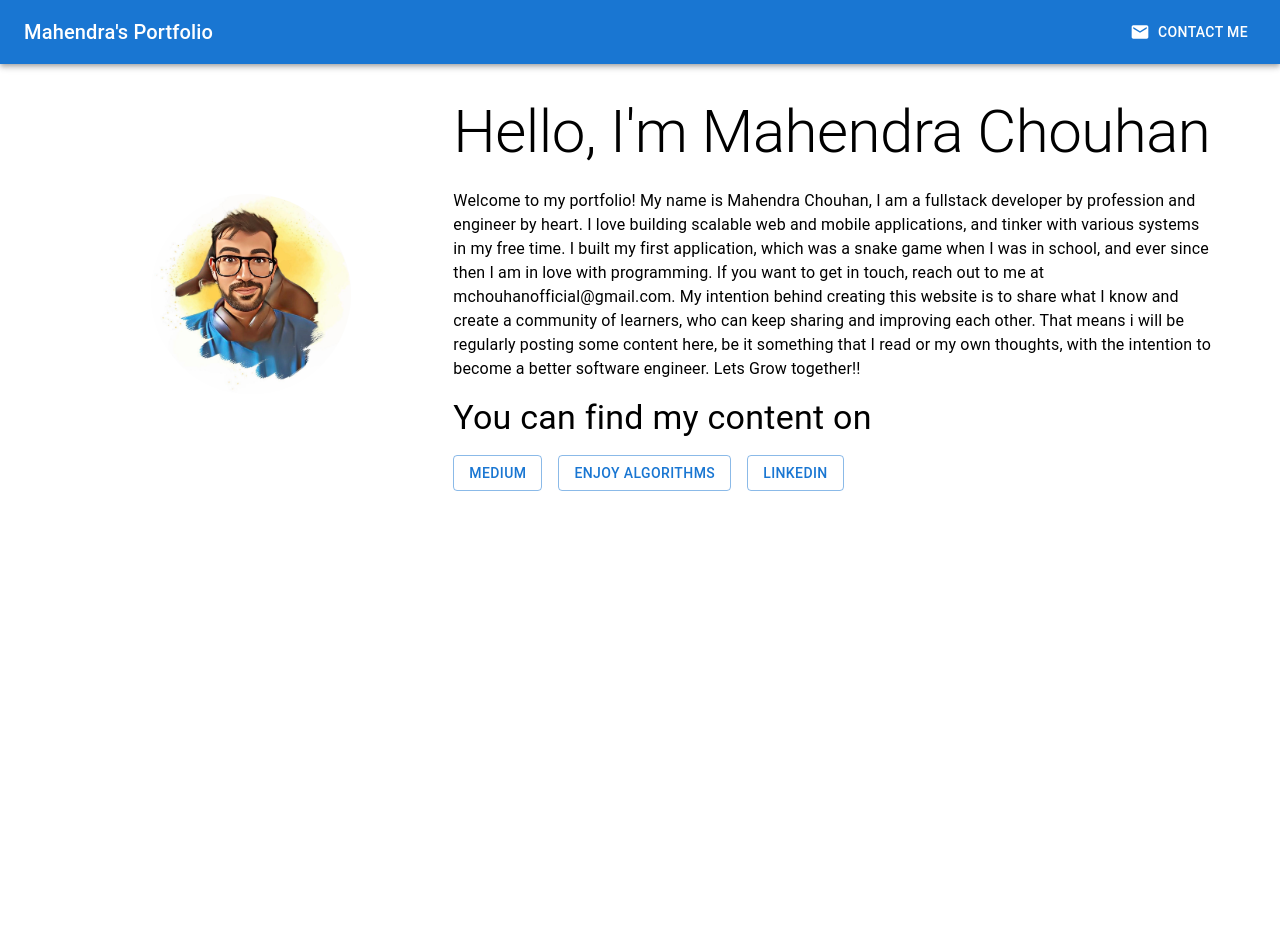
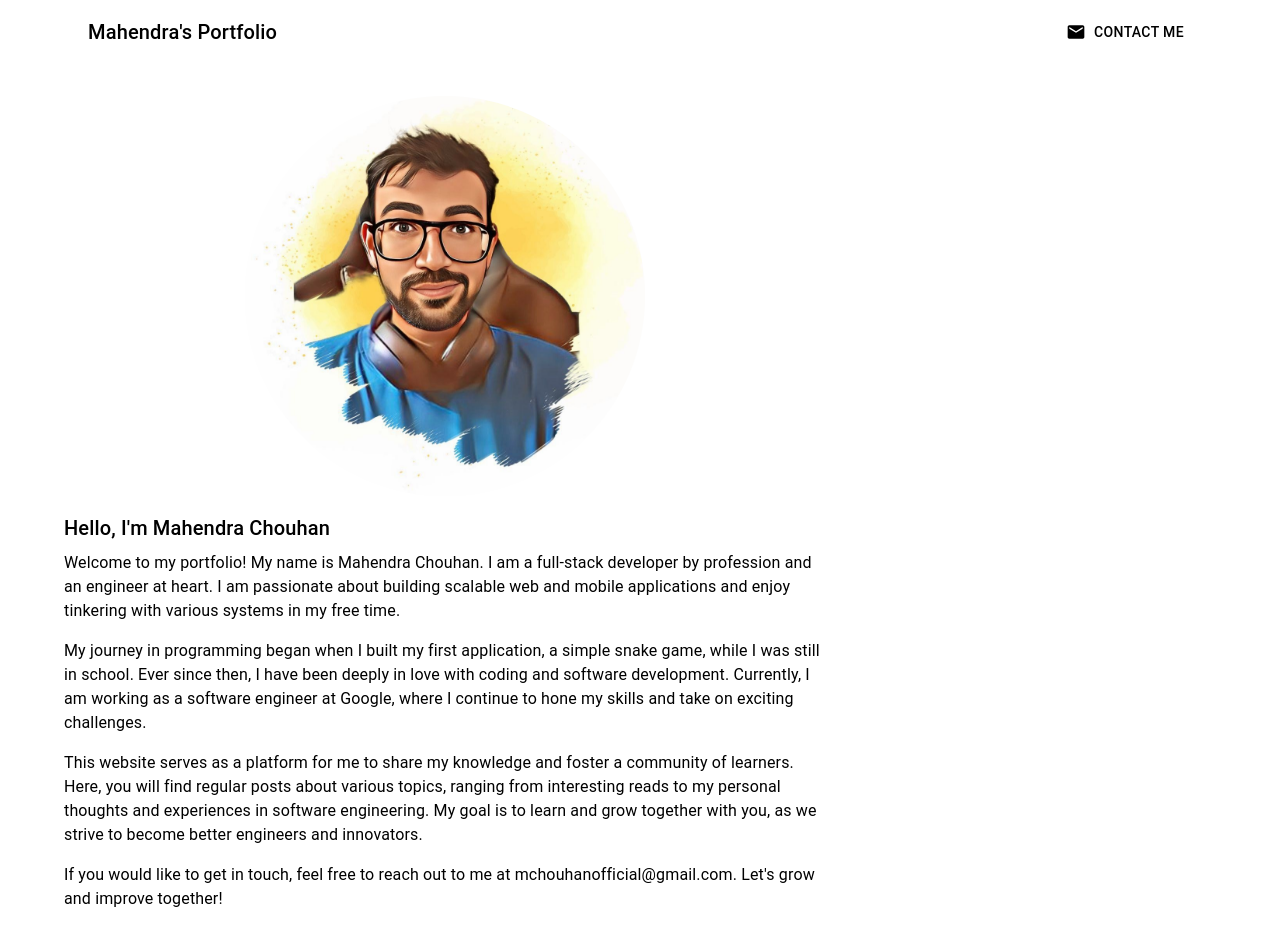
Before and after one commit to m-chouhan/my-portfolio-public, a React (Create React App) app: page / in a window 1280 px wide. Shown: the top 925 px of the page. Before the commit the page ends 800 px from the top, so only its background shows below. Built offline with nearby package versions, Linux system fonts and the light colour scheme.

Commit message:
Updated About me section, and added contact links.

```diff
--- a/src/App.js
+++ b/src/App.js
@@ -1,11 +1,11 @@
 import React from 'react';
 import { AppBar, Toolbar, Typography, Button, Container, Box, Grid, Avatar, Link, Stack } from '@mui/material';
-import { Email } from '@mui/icons-material';
+import { Email, LinkedIn, RssFeed } from '@mui/icons-material';
 
 function App() {
   return (
     <div>
-      <AppBar position="static">
+      <Container>
         <Toolbar>
           <Typography variant="h6" component="div" sx={{ flexGrow: 1 }}>
             Mahendra's Portfolio
@@ -18,38 +18,42 @@ function App() {
             Contact Me
           </Button>
         </Toolbar>
-      </AppBar>
-      <Container>
+
         <Box sx={{ my: 4 }}>
           <Grid container spacing={2} alignItems="center">
-            <Grid item xs={12} md={4}>
+            <Grid item xs={8} md={8}>
               <Avatar
                 alt="Mahendra Chouhan"
                 src="/logo.jpg"
-                sx={{ width: 200, height: 200, mx: 'auto' }}
+                sx={{ width: 400, height: 400, mx: 'auto' }}
               />
             </Grid>
             <Grid item xs={12} md={8}>
-              <Typography variant="h2" component="h2" gutterBottom>
+              <Typography variant="h6" component="h1" gutterBottom>
                 Hello, I'm Mahendra Chouhan
               </Typography>
-              <Typography variant="body1" paragraph gutterBottom>
-                Welcome to my portfolio! My name is Mahendra Chouhan, I am a fullstack developer by profession and engineer by heart.
-                I love building scalable web and mobile applications, and tinker with various systems in my free time.
-                I built my first application, which was a snake game when I was in school, and ever since then I am in love with programming.
-                If you want to get in touch, reach out to me at mchouhanofficial@gmail.com.
-
-                My intention behind creating this website is to share what I know and create a community of learners, who can keep sharing and improving each other.
-                That means i will be regularly posting some content here, be it something that I read or my own thoughts, with the intention to become a better software engineer.
-                Lets Grow together!!
+              <Typography variant="body1" paragraph>
+                Welcome to my portfolio! My name is Mahendra Chouhan. I am a full-stack developer by profession and an engineer at heart. I am passionate about building scalable web and mobile applications and enjoy tinkering with various systems in my free time.
               </Typography>
-              <Typography variant="h4" component="h4" paragraph>
-                You can find my content on
+              <Typography variant="body1" paragraph>
+                My journey in programming began when I built my first application, a simple snake game, while I was still in school. Ever since then, I have been deeply in love with coding and software development. Currently, I am working as a software engineer at Google, where I continue to hone my skills and take on exciting challenges.
+              </Typography>
+              <Typography variant="body1" paragraph>
+                This website serves as a platform for me to share my knowledge and foster a community of learners. Here, you will find regular posts about various topics, ranging from interesting reads to my personal thoughts and experiences in software engineering. My goal is to learn and grow together with you, as we strive to become better engineers and innovators.
+              </Typography>
+              <Typography variant="body1" paragraph>
+                If you would like to get in touch, feel free to reach out to me at mchouhanofficial@gmail.com. Let's grow and improve together!
               </Typography>
               <Stack spacing={2} direction="row">
-                <Button variant="outlined"> Medium </Button>
-                <Button variant="outlined"> Enjoy Algorithms</Button>
-                <Button variant="outlined"> LinkedIn </Button>
+                <Button
+                  variant="outlined" color="inherit"
+                  startIcon={<RssFeed />}
+                  href="https://medium.com/@mchouhanofficial"> Medium </Button>
+                <Button
+                  variant="outlined"
+                  color="inherit"
+                  startIcon={<LinkedIn />}
+                  href="https://www.linkedin.com/in/mchouhanofficial/"> LinkedIn </Button>
               </Stack>
             </Grid>
           </Grid>
```
